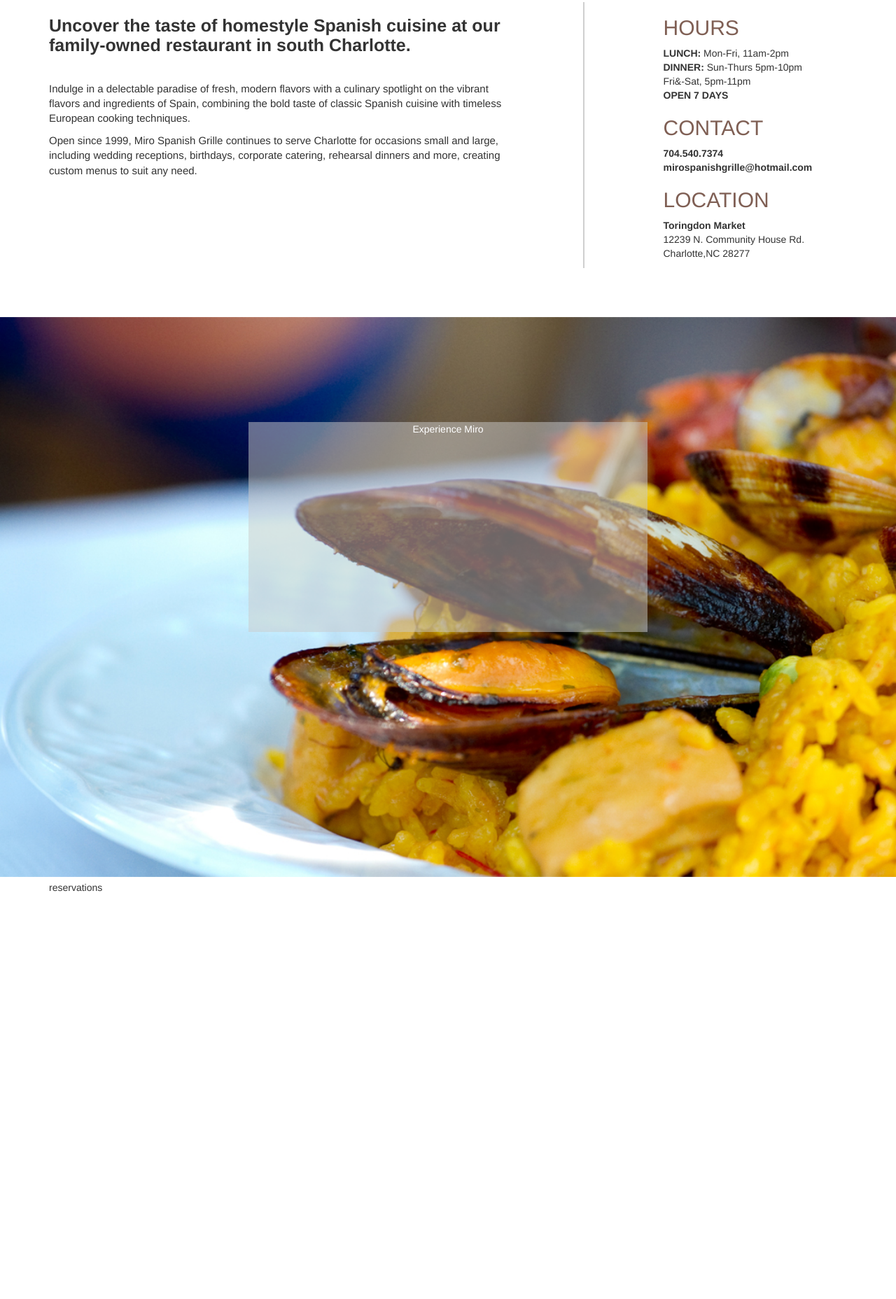
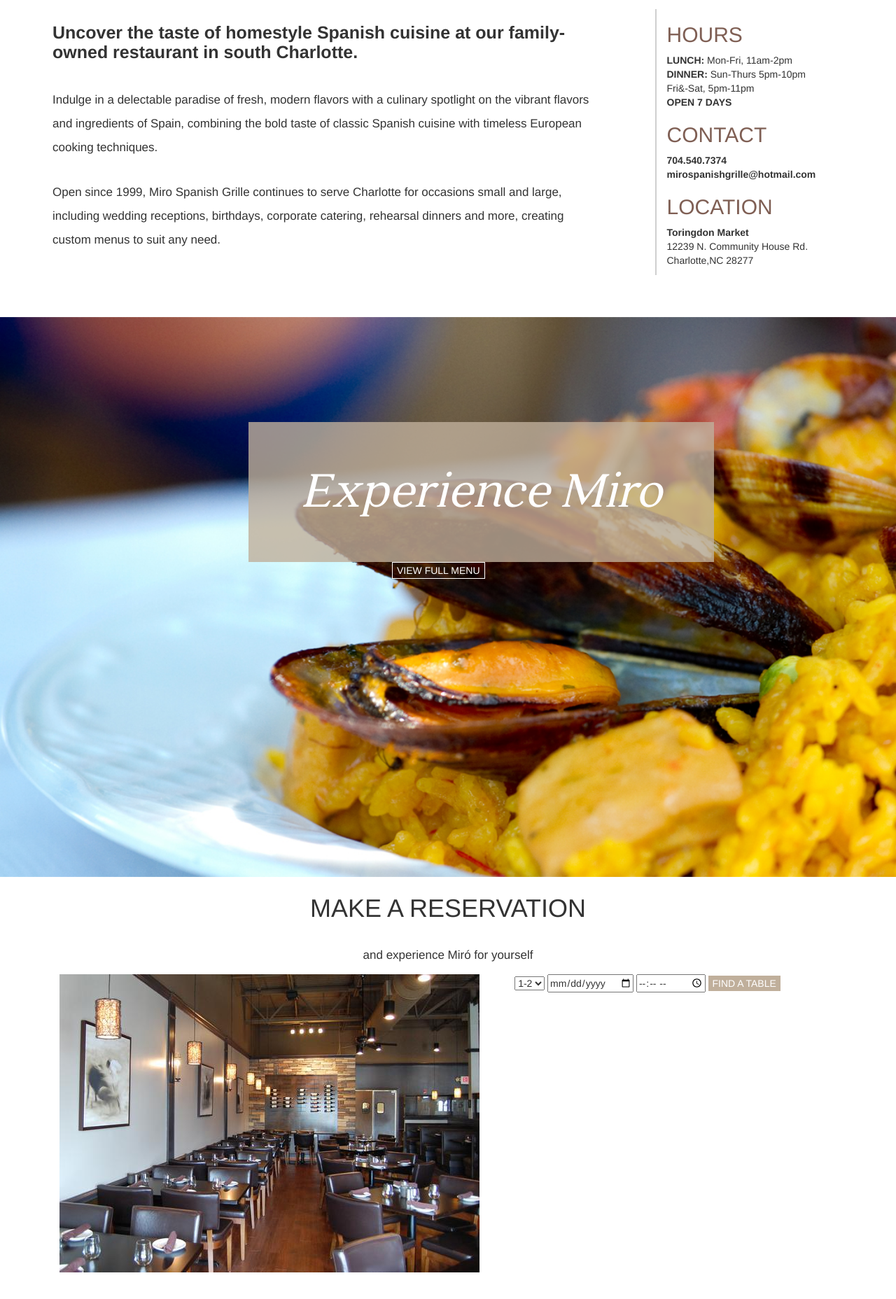
Before and after one commit to dynamod92/mirochallenge, a website: page index.html in a window 1280 px wide. Shown: the part 852-2708 px from the top of the page at 70% size. Drawn offline with nearby package versions, Linux system fonts and the light colour scheme.

Commit message:
added all elements for page, just needs formatting

```diff
--- a/index.html
+++ b/index.html
@@ -14,7 +14,7 @@
         <link rel="stylesheet" href="css/main.css">
         <link rel="stylesheet" href="css/app.css">
         <link rel="stylesheet" href="css/bootstrap.css">
-        <link href="https://fonts.googleapis.com/css?family=Source+Sans+Pro:200" rel="stylesheet">
+        <link href="https://fonts.googleapis.com/css?family=Source+Sans+Pro:300" rel="stylesheet">
         <script src="js/vendor/modernizr-2.8.3.min.js"></script>
     </head>
     <body>
@@ -22,6 +22,9 @@
         <div class="container">
             <div class="row">
                 <div class="col-xs-12 col-sm-12 col-md-12 col-lg-12">
+                <div class="social">
+                    <img src="img/fb.png"/><img src="img/gplus.png"/>
+                </div>
                     <div class="logo">
                         <img src="img/miro-logo.png" />
                     </div>
@@ -36,7 +39,7 @@
                     <div>
                         <span style="font-size: 45px;">TAPAS - STEAKHOUSE - WINE BAR </span><br />
                         <span style="font-family: 'Quincy'; font-size: 45px;">Experience the vibrant flavors of Spain </span><br />
-                        <button class="button">EXPLORE MENU</button>
+                        <button class="button1">EXPLORE MENU</button>
                     </div>
                 </div>
             </div>
@@ -45,13 +48,13 @@
     <section class="about">
         <div class="container">
             <div class="row">
-                <div class="col-xs-8 col-sm-8 col-md-8 col-lg-8 blurb">
+                <div class="col-xs-8 col-sm-8 col-md-9 col-lg-9 blurb">
                     <h1> Uncover the taste of homestyle Spanish cuisine at our family-owned restaurant in south Charlotte.<br /> <br /></h1>
                     <p>
-                    Indulge in a delectable paradise of fresh, modern flavors with a culinary spotlight on the vibrant flavors and ingredients of Spain, combining the bold taste of classic Spanish cuisine with timeless European cooking techniques.</p>
+                    Indulge in a delectable paradise of fresh, modern flavors with a culinary spotlight on the vibrant flavors and ingredients of Spain, combining the bold taste of classic Spanish cuisine with timeless European cooking techniques.</p> <br />
                     <p>Open since 1999, Miro Spanish Grille continues to serve Charlotte for occasions small and large, including wedding receptions, birthdays, corporate catering, rehearsal dinners and more, creating custom menus to suit any need.</p>
                 </div>
-                <div class="col-xs-3 col-sm-3 col-md-3 col-lg-3 col-lg-offset-1 info">
+                <div class="col-xs-3 col-sm-3 col-md-3 col-lg-3 info">
                 <h1>HOURS</h1>
                 <strong>LUNCH:</strong> Mon-Fri, 11am-2pm<br/>
                 <strong>DINNER:</strong> Sun-Thurs 5pm-10pm<br />
@@ -72,8 +75,11 @@
         <div class="container">
             <div class="row">
                 <div class="col-xs-12 col-sm-12 col-md-12 col-lg-12">
-                    <div class="col-xs-12 col-sm-12 col-md-12 col-lg-6 col-lg-offset-3 experience">
+                    <div class="col-xs-12 col-sm-12 col-md-12 col-lg-7 col-lg-offset-3 experience">
                         Experience Miro
+                    </div>
+                    <div class="col-xs-12 col-sm-12 col-md-12 col-lg-3 col-lg-offset-5">
+                    <button class="button1">VIEW FULL MENU</button>
                     </div>
                 </div>
             </div>
@@ -83,7 +89,23 @@
         <div class="container">
             <div class="row">
                 <div class="col-xs-12 col-sm-12 col-md-12 col-lg-12">
-                    reservations
+                    <h1>MAKE A RESERVATION</h1> <br />
+                   <p>and experience Mir&oacute for yourself</p>
+                   <div class="col-xs-6 col-sm-6 col-md-6 col-lg-6">
+                       <img src="img/inside_miro.jpg"/>
+                   </div>
+                    <div class="col-xs-12 col-sm-12 col-md-4 col-lg-6 style="border: 1px solid black;">
+                        <select>
+                            <option>1-2</option>
+                            <option>3</option>
+                            <option>4</option>
+                            <option>5</option>
+                            <option>6+</option>
+                        </select>
+                        <input value="DATE" type="date" />
+                        <input type="time" />
+                        <button class="button2"> FIND A TABLE </button>
+                    </div>
                 </div>
             </div>
         </div>
--- a/sass/app.scss
+++ b/sass/app.scss
@@ -6,6 +6,7 @@
 body {
 	background-color: white;
 	font-family: "Source Sans Pro";
+	font-weight: 300;
 }
 .banner{
 	background-image: url("../img/banner.jpg");
@@ -23,7 +24,7 @@
 .banner-menu {
 	height: 300px;
 	width: 100%;
-	background: rgba(204, 204, 204, 0.5);
+	background: rgba(192, 175, 155, 0.6);
 	position: absolute;
 	top: 500px;
 	text-align: center;
@@ -32,7 +33,7 @@
 
 }
 .about {
-	padding: 50px;
+	padding: 60px;
 	background-color: white;
 	height: 500px;
 
@@ -52,6 +53,7 @@
 	 h1 {
 	 	font-size: 30px;
 	 	color: #7f5f54;
+
 	 }
 }
 .food-menu{
@@ -65,14 +67,19 @@
 .reservations{
 	height: 800px;
 	background-color: white;
+	text-align: center;
 }
 .experience {
-	width: 500px;
-	height: 300px;
-	background: rgba(204,204,204,0.5);
+	width: 700px;
+	height: 200px;
+	background: rgba(192,175,155,0.8);
 	color: white;
 	text-align: center;
 	margin-top: 150px;
+	font-size: 75px;
+	font-family: "quincy";
+	font-style: italic;
+	padding-top: 38px;
 }
 .page-footer{
 	height: 400px;
@@ -85,10 +92,17 @@
 	padding: 20px;
 	padding-bottom: 70px;
 }
-.button {
-	background: (255,255,255,0.1);
+.button1 {
+	background-color: transparent;
 	border: 1px solid white;
+	color: white;
+}
+.button2 {
+	background-color: #C0AF9B;
+	border: none;
+	color: white;
 }
 p {
-	font-size: 15px;
+	font-size: 17px;
+	line-height: 2;
 }
```
Also changed, not shown: css/app.css, img/inside_miro.jpg (renamed from img/6c6c90_33a263bcf6934388af165687e210b46b.jpg_1024.jpg).
